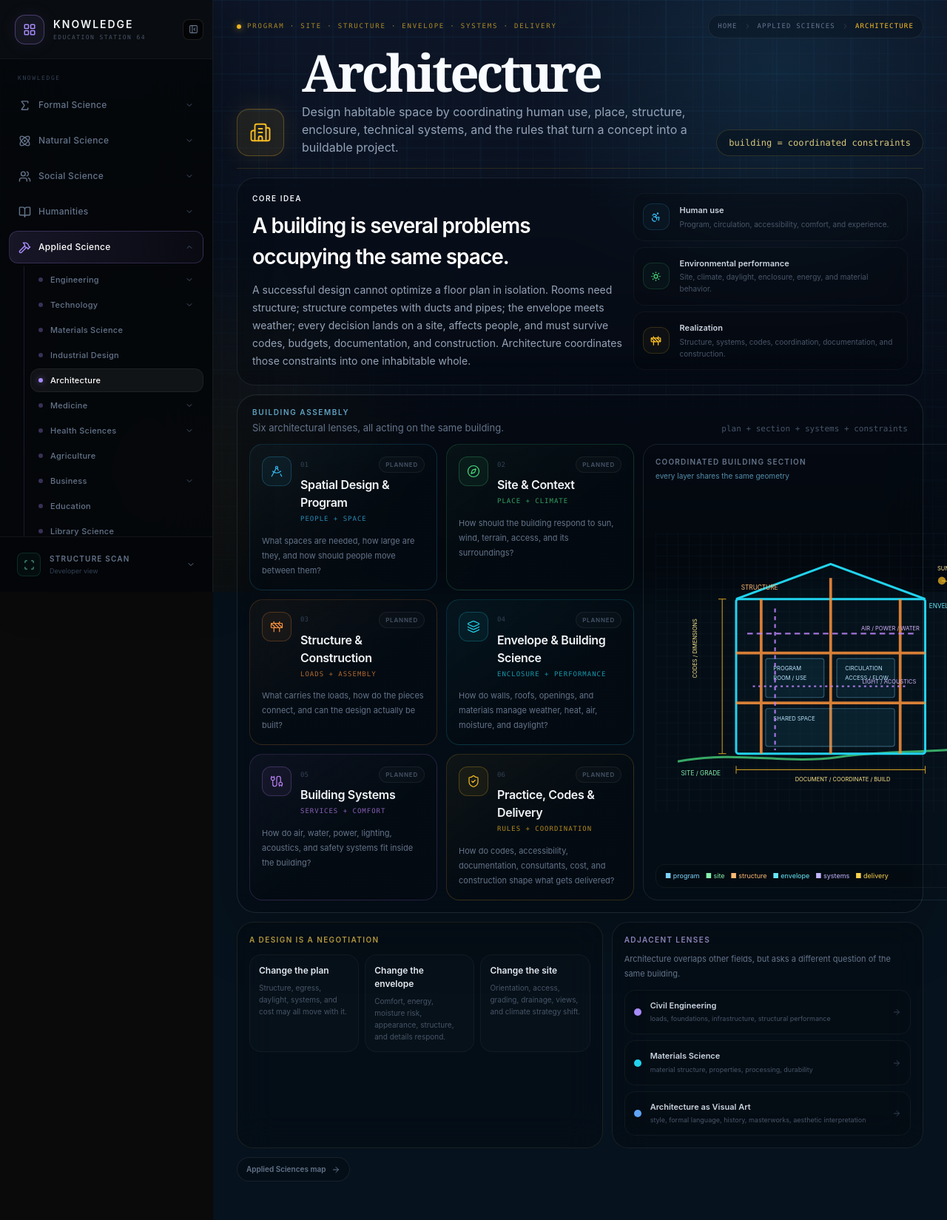
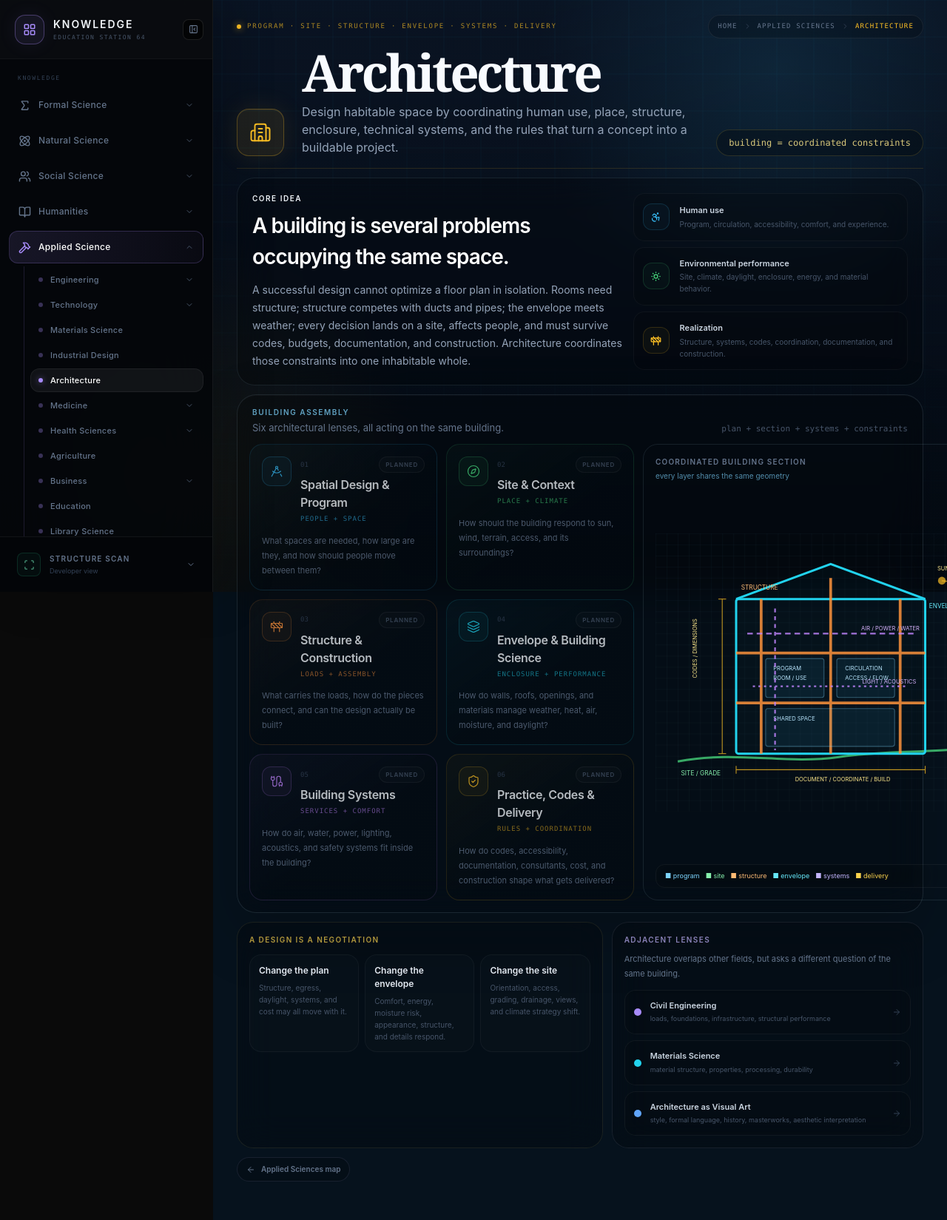
Before and after one commit to nickf723/ed-dev, a Next.js app: page /applied-science/architecture in a window 1280 px wide. Shown: the whole page at 74% size. Built offline with nearby package versions, Linux system fonts and the light colour scheme.

Commit message:
Polish Architecture hub semantics

```diff
--- a/app/applied-science/architecture/page.tsx
+++ b/app/applied-science/architecture/page.tsx
@@ -1,6 +1,7 @@
 import Link from "next/link";
 import {
   Accessibility,
+  ArrowLeft,
   ArrowRight,
   Building2,
   Cable,
@@ -69,7 +70,6 @@ export default function ArchitecturePage() {
   const branches = (architecture.children ?? []).map((branch) => ({
     id: branch.id,
     label: branch.label,
-    href: branch.href,
     description: branch.description ?? "",
     status: branch.status,
     presentation: PRESENTATION[branch.id],
@@ -77,11 +77,11 @@ export default function ArchitecturePage() {
 
   return (
     <main className="relative min-h-screen overflow-x-hidden bg-[#06121d] text-slate-100 selection:bg-sky-400/25">
-      <div className="pointer-events-none fixed inset-0 z-0 opacity-62">
+      <div className="pointer-events-none fixed inset-0 z-0 opacity-60">
         <BlueprintBackground />
       </div>
       <div className="pointer-events-none fixed inset-0 z-0 bg-[radial-gradient(circle_at_82%_12%,rgba(56,189,248,0.11),transparent_26%),radial-gradient(circle_at_18%_82%,rgba(251,191,36,0.07),transparent_28%),linear-gradient(to_bottom,rgba(6,18,29,0.18),rgba(3,9,16,0.90))]" />
-      <div className="pointer-events-none fixed inset-0 z-[1] opacity-22 [background-image:linear-gradient(rgba(125,211,252,0.025)_1px,transparent_1px),linear-gradient(90deg,rgba(125,211,252,0.025)_1px,transparent_1px)] [background-size:36px_36px]" />
+      <div className="pointer-events-none fixed inset-0 z-[1] opacity-20 [background-image:linear-gradient(rgba(125,211,252,0.025)_1px,transparent_1px),linear-gradient(90deg,rgba(125,211,252,0.025)_1px,transparent_1px)] [background-size:36px_36px]" />
 
       <div className="relative z-10 mx-auto w-full max-w-[1520px] px-4 py-4 sm:px-6 xl:px-8 xl:py-5">
         <DomainPageHeader
@@ -144,7 +144,7 @@ export default function ArchitecturePage() {
                 return (
                   <article
                     key={branch.id}
-                    className={`relative min-h-[174px] rounded-[18px] border p-4 ${planned ? "opacity-78" : ""}`}
+                    className={`relative min-h-[174px] rounded-[18px] border p-4 ${planned ? "opacity-75" : ""}`}
                     style={{
                       borderColor: `rgba(${presentation.rgb},0.17)`,
                       background: `linear-gradient(145deg, rgba(${presentation.rgb},0.045), rgba(3,10,17,0.72) 56%)`,
@@ -205,7 +205,7 @@ export default function ArchitecturePage() {
 
         <div className="mt-3 pb-8">
           <Link href="/applied-science" className="inline-flex items-center gap-2 rounded-full border border-violet-300/[0.10] bg-black/[0.18] px-3 py-2 text-[10px] font-semibold text-slate-500 transition-colors hover:text-slate-300">
-            Applied Sciences map <ArrowRight size={12} />
+            <ArrowLeft size={12} /> Applied Sciences map
           </Link>
         </div>
       </div>
```
